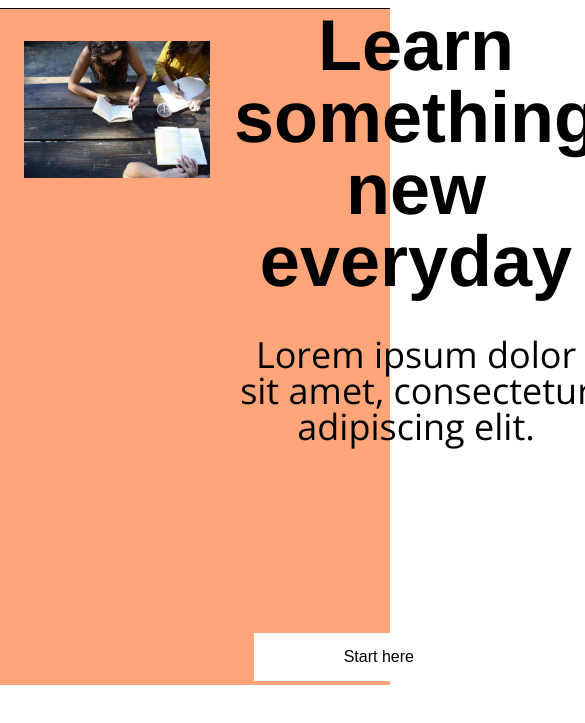
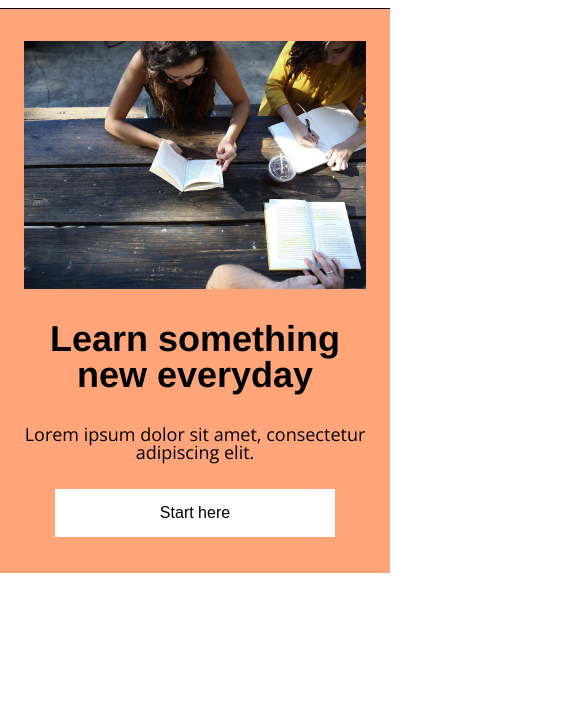
Before and after one commit to gillHarjinder/ColmarAcademy, a plain HTML site: page index.html in a window 390 px wide. Shown: the part 55-778 px from the top of the page, 585 px wide, since content can reach past the window. Drawn offline with nearby package versions, Linux system fonts and the light colour scheme.

Commit message:
learn something is done for all devices

```diff
--- a/index.html
+++ b/index.html
@@ -41,7 +41,9 @@
   	<div class="learnSomething-text">
   		<h1>Learn something new everyday</h1>
     	<h2>Lorem ipsum dolor sit amet, consectetur adipiscing elit.</h2>
-    	<button>Start here</button>
+    	<div class="wrapper">
+    		<button>Start here</button>
+    	</div>
   	</div>
   </section>
 
--- a/resources/css/style.css
+++ b/resources/css/style.css
@@ -81,14 +81,18 @@ a:hover {
 }
 
 #learnSomething h1 {
-	font-size: 4rem;
+	font-size: 2rem;
 	font-weight: bold;
 }
 
 #learnSomething h2 {
-	font-size: 2rem;
+	font-size: 1rem;
 	font-family: 'Open Sans', sans-serif;
   	margin: 40px 0 40px 0;
+}
+
+#learnSomething .wrapper{
+	text-align: center;
 }
 
 button {
@@ -99,8 +103,7 @@ button {
   font-size: 16px;
   margin: 4px 2px;
   cursor: pointer;
-  width: 13.89rem;
-  margin-left: 30%;
+  width: 280px;
   transition-property: background-color;
   transition-duration: 750ms;
 }
@@ -109,6 +112,7 @@ button:hover {
   background-color: #7EFF71;
   box-shadow: 0 12px 16px 0 rgba(0,0,0,0.24), 0 17px 50px 0 rgba(0,0,0,0.19);
 }
+
 
 .learnSomething-image-box {
   width: 60%;
@@ -125,8 +129,7 @@ button:hover {
   display: flex;
   flex-flow: wrap column;
   justify-content: center;
-  width: 40%;
-  padding-right: 5rem;
+  margin: 32px 24px;
   text-align: center;
 }
 
@@ -151,4 +154,27 @@ button:hover {
 	.colmarLogo {
 		display: none;
 	}
+
+	#learnSomething {
+	  	padding: 0;
+	  	flex-wrap: wrap;
+	}
+
+	.learnSomething-image-box {
+	  	width: 100%;
+	  	height: 280px;
+	  	overflow: hidden;
+	}
+
+	.learnSomething-text {
+	  	display: flex;
+	  	flex-flow: wrap column;
+	  	justify-content: center;
+	  	margin: 32px 16px;
+	  	width: 100%;
+	}
+
+	#learnSomething h2 {
+  		margin: 32px 0 24px 0;
+	}
 }
```
